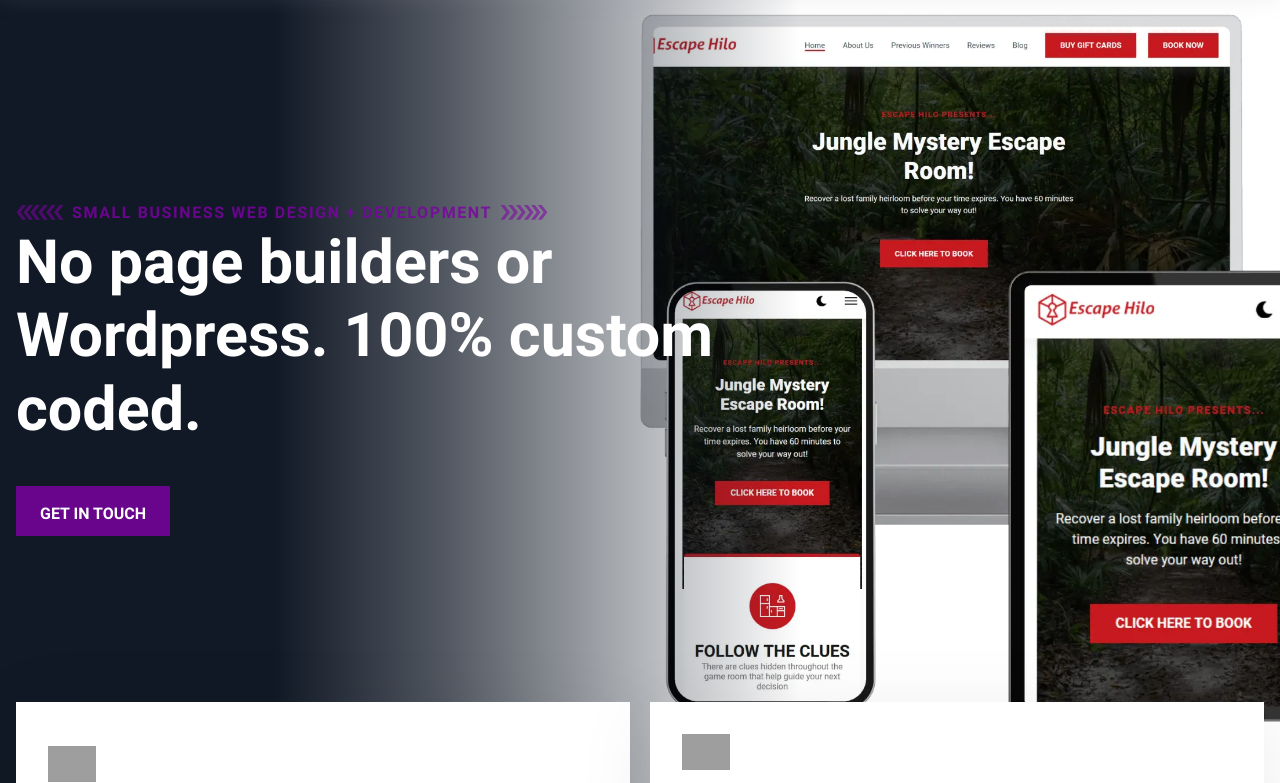
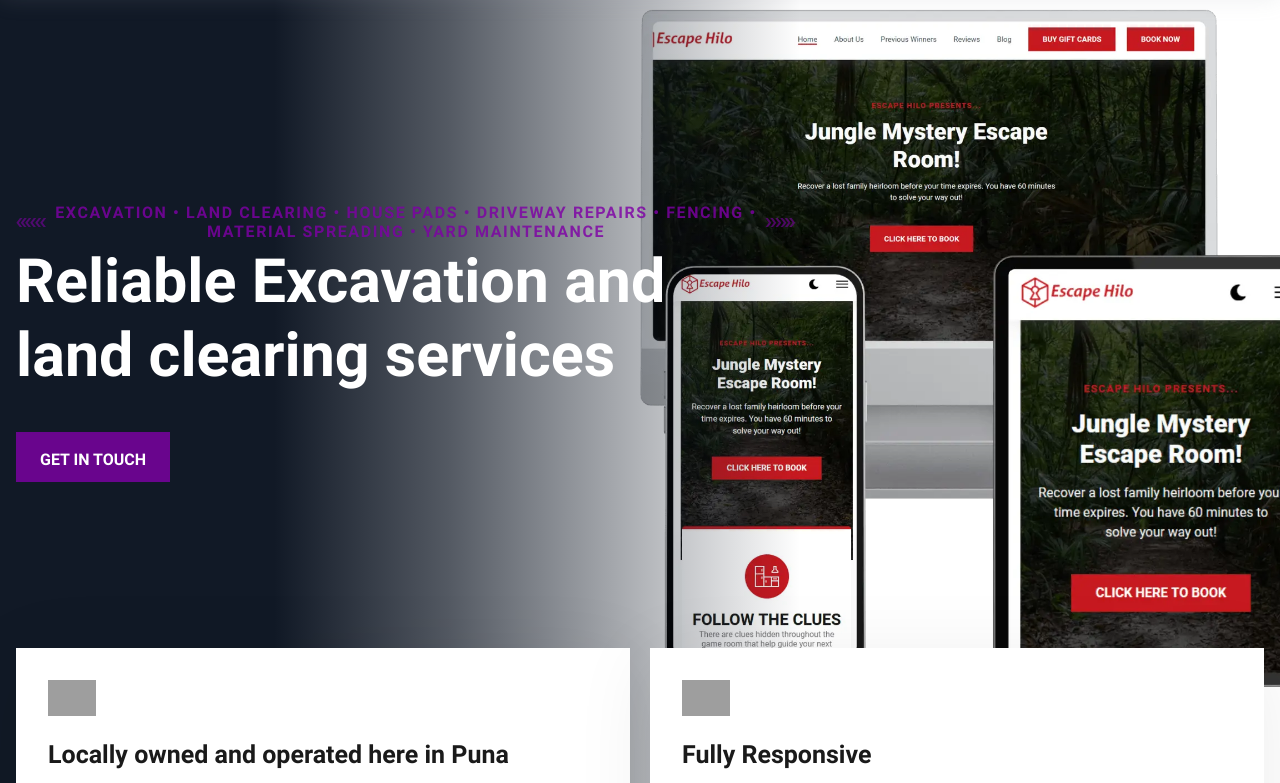
Before and after one commit to StevenManner/Smooth-Operator-Excavation-LLC, an Eleventy site: page src/index.html in a window 1280 px wide. Shown: the part 97-880 px from the top of the page. Built offline with nearby package versions, Linux system fonts and the light colour scheme; Eleventy itself is replaced by a stand-in of ours; files that its build step writes are made by us from their sources; grey boxes are pictures that could not be loaded.

Commit message:
Update index.html

```diff
--- a/src/index.html
+++ b/src/index.html
@@ -56,7 +56,7 @@
                     <path d="M38.7789 7.49889L44.5596 15L48.5 15L42.7193 7.49889L48.5 -4.2492e-07L44.5596 -2.52681e-07L38.7789 7.49889Z" fill="var(--chevronColor)"/>
                     </g>
                 </svg>
-                Small Business Web Design + Development
+                Excavation • Land Clearing • House Pads • Driveway Repairs • Fencing • Material Spreading • Yard Maintenance
                 <svg class="cs-chevron" width="49" height="15" viewBox="0 0 49 15" fill="none" xmlns="http://www.w3.org/2000/svg">
                     <g opacity="0.7">
                     <path d="M48.3781 7.49889L42.5974 15L38.657 15L44.4377 7.49889L38.657 -4.2492e-07L42.5974 -2.52681e-07L48.3781 7.49889Z" fill="var(--chevronColor)"/>
@@ -68,18 +68,18 @@
                     </g>
                 </svg>
             </span>
-            <h1 class="cs-title">No page builders or Wordpress. 100% custom coded.</h1>
+            <h1 class="cs-title">Reliable Excavation and land clearing services</h1>
 
             <a href="" class="cs-button-solid">Get In Touch</a>
         </div>
         <ul class="cs-card-group">
             <li class="cs-item">
                 <img class="cs-icon" loading="lazy" decoding="async" src="https://csimg.nyc3.cdn.digitaloceanspaces.com/Images/Icons/check-circle.svg" alt="icon" width="48" height="48">
-                <h3 class="cs-h3">     Mobile-First Design</h3>
+                <h3 class="cs-h3">     Locally owned and operated here in Puna</h3>
                 <p class="cs-item-text">
 
+Smooth Operator Excavation LLC has been operating for over 5 years and has worked dozens of heavy machinery jobs. Give us a call, and call for Mike and we'll get connected.
 
-We start building your site for mobile devices first, then we add on to it to make tablet and desktop.
                 </p>
             </li>
             <li class="cs-item">
```
